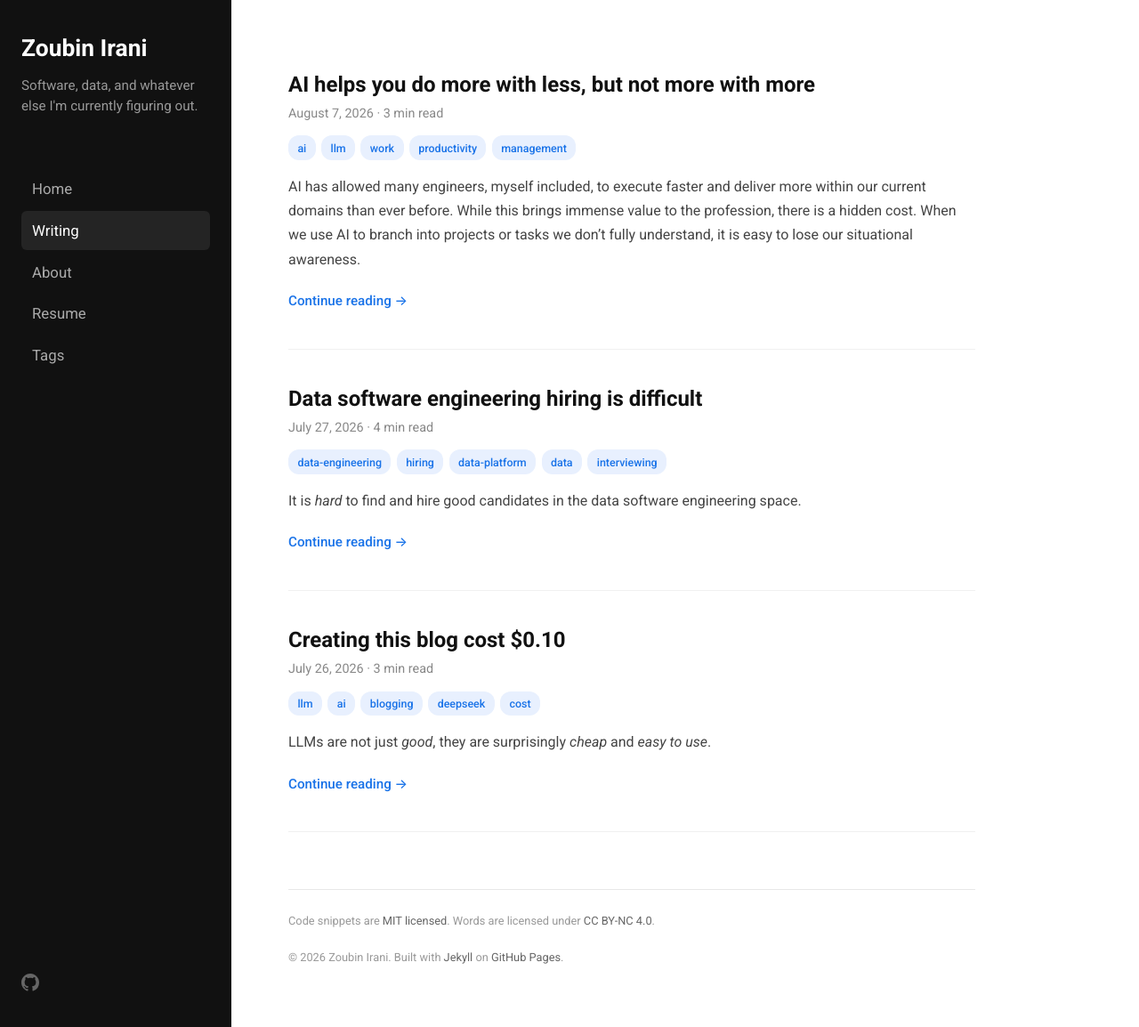
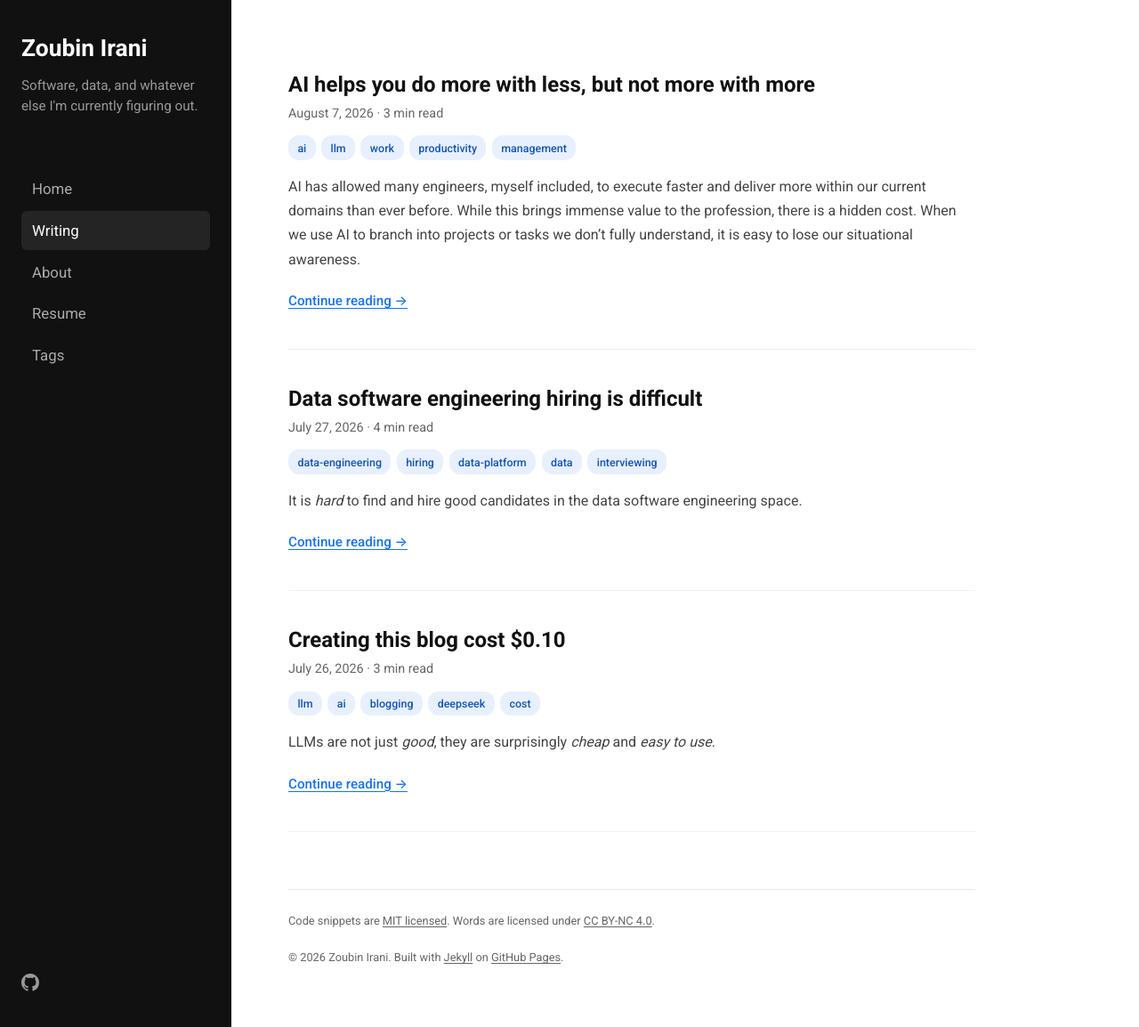
Before and after one commit to zoubinirani/zoubinirani.github.io, a Jekyll site: the page built from writing.md, in a window 1280 px wide and 1154 px high. Shown: the whole window at 89% size. Built offline with Jekyll 4.4.1, drawn with Linux system fonts in a browser that asks for light colours.

Commit message:
feat: host font, reduce homepage bloat, and improve accessibility

```diff
--- a/_includes/head.html
+++ b/_includes/head.html
@@ -2,9 +2,7 @@
 <meta name="viewport" content="width=device-width, initial-scale=1">
 <title>{% if page.title %}{{ page.title }} | {{ site.title }}{% else %}{{ site.title }}{% endif %}</title>
 <meta name="description" content="{% if page.excerpt %}{{ page.excerpt | strip_html | normalize_whitespace | truncate: 160 }}{% else %}{{ site.description }}{% endif %}">
-<link rel="preconnect" href="https://fonts.googleapis.com">
-<link rel="preconnect" href="https://fonts.gstatic.com" crossorigin>
-<link href="https://fonts.googleapis.com/css2?family=Roboto:ital,wght@0,300;0,400;0,500;0,700;1,400;1,700&display=swap" rel="stylesheet">
+<link rel="preload" href="/assets/fonts/roboto-latin-variable.woff2" as="font" type="font/woff2" crossorigin>
 <link rel="stylesheet" href="{{ '/assets/css/main.css' | relative_url }}">
 {% feed_meta %}
 {% seo %}
--- a/_layouts/home.html
+++ b/_layouts/home.html
@@ -26,9 +26,10 @@
       {% endif %}
     </header>
 
-    <div class="post-content">
-      {{ featured_post.content }}
+    <div class="post-excerpt">
+      {{ featured_post.excerpt }}
     </div>
+    <a href="{{ featured_post.url | relative_url }}" class="read-more">Continue reading →</a>
   </article>
 
   <nav class="post-nav">
--- a/assets/css/main.scss
+++ b/assets/css/main.scss
@@ -1,5 +1,14 @@
 ---
 ---
+
+/* ========== Fonts ========== */
+@font-face {
+  font-family: 'Roboto';
+  font-style: normal;
+  font-weight: 100 900;
+  font-display: swap;
+  src: url('/assets/fonts/roboto-latin-variable.woff2') format('woff2');
+}
 
 /* ========== Reset & Base ========== */
 *, *::before, *::after {
@@ -20,7 +29,8 @@
 
 a {
   color: #1a73e8;
-  text-decoration: none;
+  text-decoration: underline;
+  text-underline-offset: 0.18em;
 }
 a:hover {
   text-decoration: underline;
@@ -58,6 +68,7 @@
   color: #fff;
   display: block;
   margin-bottom: 0.5rem;
+  text-decoration: none;
 }
 .sidebar-title:hover {
   color: #1a73e8;
@@ -89,6 +100,7 @@
   font-weight: 400;
   border-radius: 6px;
   transition: background 0.15s, color 0.15s;
+  text-decoration: none;
 }
 
 .sidebar-nav a:hover,
@@ -105,9 +117,10 @@
 }
 
 .sidebar-social a {
-  color: #666;
+  color: #999;
   display: inline-block;
   transition: color 0.15s;
+  text-decoration: none;
 }
 .sidebar-social a:hover {
   color: #fff;
@@ -128,7 +141,7 @@
   padding-top: 1.5rem;
   border-top: 1px solid #e8e8e8;
   font-size: 0.8rem;
-  color: #999;
+  color: #666;
 }
 
 .site-footer a {
@@ -206,6 +219,7 @@
 
 .post-title a {
   color: #111;
+  text-decoration: none;
 }
 .post-title a:hover {
   color: #1a73e8;
@@ -213,7 +227,7 @@
 }
 
 .post-meta {
-  color: #888;
+  color: #666;
   font-size: 0.9rem;
   margin-bottom: 0.75rem;
 }
@@ -229,12 +243,13 @@
 .tag-badge {
   display: inline-block;
   background: #e8f0fe;
-  color: #1a73e8;
+  color: #1557b0;
   padding: 0.2rem 0.65rem;
   border-radius: 12px;
   font-size: 0.78rem;
   font-weight: 500;
   transition: background 0.15s;
+  text-decoration: none;
 }
 .tag-badge:hover {
   background: #d2e3fc;
@@ -286,6 +301,7 @@
 }
 .post-list-title a {
   color: #111;
+  text-decoration: none;
 }
 .post-list-title a:hover {
   color: #1a73e8;
@@ -323,7 +339,7 @@
   content: '+';
   font-size: 1.2rem;
   font-weight: 400;
-  color: #888;
+  color: #666;
   width: 1.2rem;
   text-align: center;
   transition: transform 0.15s;
@@ -355,7 +371,7 @@
 }
 
 .tag-posts .post-date {
-  color: #999;
+  color: #666;
   font-size: 0.85rem;
   margin-right: 0.5rem;
 }
@@ -374,6 +390,7 @@
   font-weight: 500;
   font-size: 0.9rem;
   transition: background 0.15s;
+  text-decoration: none;
 }
 .resume-download .btn:hover {
   background: #1557b0;
@@ -396,7 +413,7 @@
   background: #f6f8fa;
   padding: 0.15em 0.4em;
   border-radius: 3px;
-  color: #e3116c;
+  color: #a80857;
 }
 
 pre {
```
Also changed, not shown: assets/fonts/roboto-latin-variable.woff2 (added).
